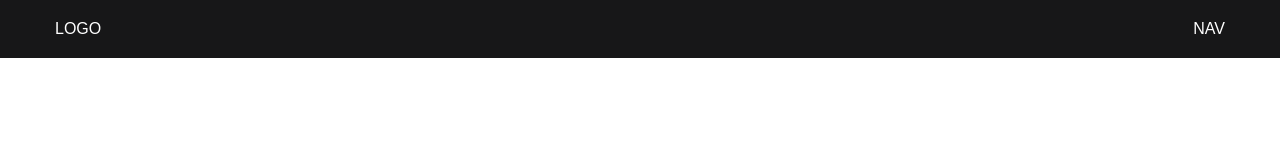
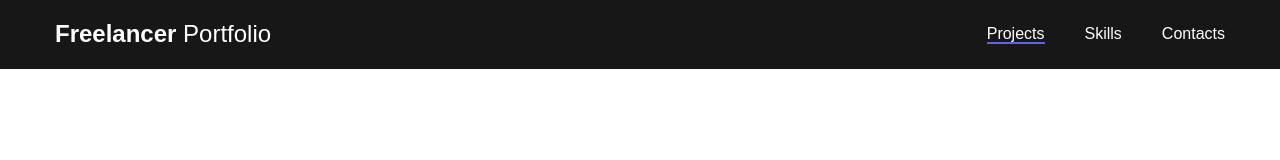
Before and after one commit to AleksandrKompanetc/freelance-portfolio-js, a plain HTML site: page index.html in a window 1280 px wide. Drawn offline with Linux system fonts and the light colour scheme.

Commit message:
adding variables

```diff
--- a/css/main.css
+++ b/css/main.css
@@ -1,4 +1,17 @@
 @import "./reset.css";
+
+
+:root {
+  --black: #171718;
+  --black-border: #171718;
+  --white: #fff;
+  --purple: #5C62EC;
+
+  --dark-bg: var(--black);
+  --dark-border:var(--black-border);
+  --header-text:var(--white);
+  --accent:var(--purple);
+}
 
 html, body {
   font-family: sans-serif;
@@ -7,16 +20,16 @@ html, body {
 .container {
   margin: 0 auto;
   padding: 0 15px;
-  width: 1200px;
+  max-width: 1200px;
 }
 
 /* Nav */
 
 .nav {
   padding: 20px 0;
-  border-bottom: #26292D;
-  background-color: #171718;
-  color: #FFF;
+  border-bottom: 1px solid var(--dark-border);
+  background-color: var(--dark-bg);
+  color: var(--header-text);
 }
 
 .nav-row {
@@ -25,4 +38,42 @@ html, body {
   align-items: center;
   column-gap: 30px;
   row-gap: 20px;
+  flex-wrap: wrap;
 }
+
+.logo {
+  color: var(--header-text);
+  font-size: 24px;
+}
+
+.logo strong {
+  font-weight: 700;
+}
+
+.nav-list {
+  font-family: sans-serif;
+  display: flex;
+  align-items: center;
+  column-gap: 40px;
+  font-size: 16px;
+  font-weight: 500;
+}
+
+.nav-list__link {
+  color: var(--header-text);
+}
+
+.nav-list__link--active {
+  position: relative;
+}
+
+.nav-list__link--active::before {
+  content: "";
+  position: absolute;
+  left: 0;
+  top: 100%;
+  display: block;
+  height: 2px;
+  width: 100%;
+  background: var(--accent);
+}
--- a/index.html
+++ b/index.html
@@ -10,8 +10,12 @@
   <nav class="nav">
     <div class="container">
       <div class="nav-row">
-        <div class="logo">LOGO</div>
-        <div class="nav-list">NAV</div>
+        <a href="./index.html" class="logo"><strong>Freelancer</strong> Portfolio</a>
+        <ul class="nav-list">
+          <li class="nav-list__item"><a href="./index.html" class="nav-list__link nav-list__link--active">Projects</a></li>
+          <li class="nav-list__item"><a href="./skills.html" class="nav-list__link">Skills</a></li>
+          <li class="nav-list__item"><a href="./contacts.html" class="nav-list__link">Contacts</a></li>
+        </ul>
       </div>
     </div>
   </nav>
```
